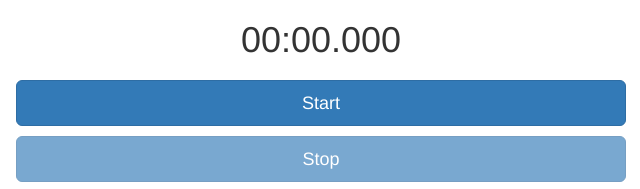
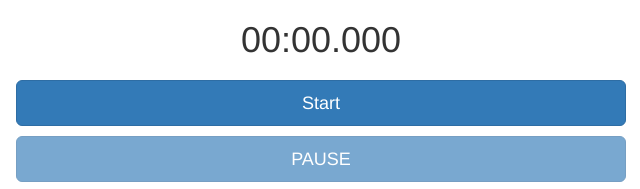
Before and after one commit to jamajamajaaama/ram-stopwatch, a plain HTML site: page index.html in a window 1280 px wide. Shown: the top 189 px of the page, 319-959 px from the left. Drawn offline with nearby package versions, Linux system fonts and the light colour scheme.

Commit message:
Update index.html

```diff
--- a/index.html
+++ b/index.html
@@ -21,7 +21,7 @@
         </div>
         <div class="row offset-top">
             <div class="col-md-offset-3 col-md-6 col-xs-12">
-                <button type="button" id="button-stop" class="btn btn-primary btn-block btn-lg" disabled="disabled">Stop</button>
+                <button type="button" id="button-stop" class="btn btn-primary btn-block btn-lg" disabled="disabled">PAUSE</button>
             </div>
         </div>
         <div class="row offset-top">
```
